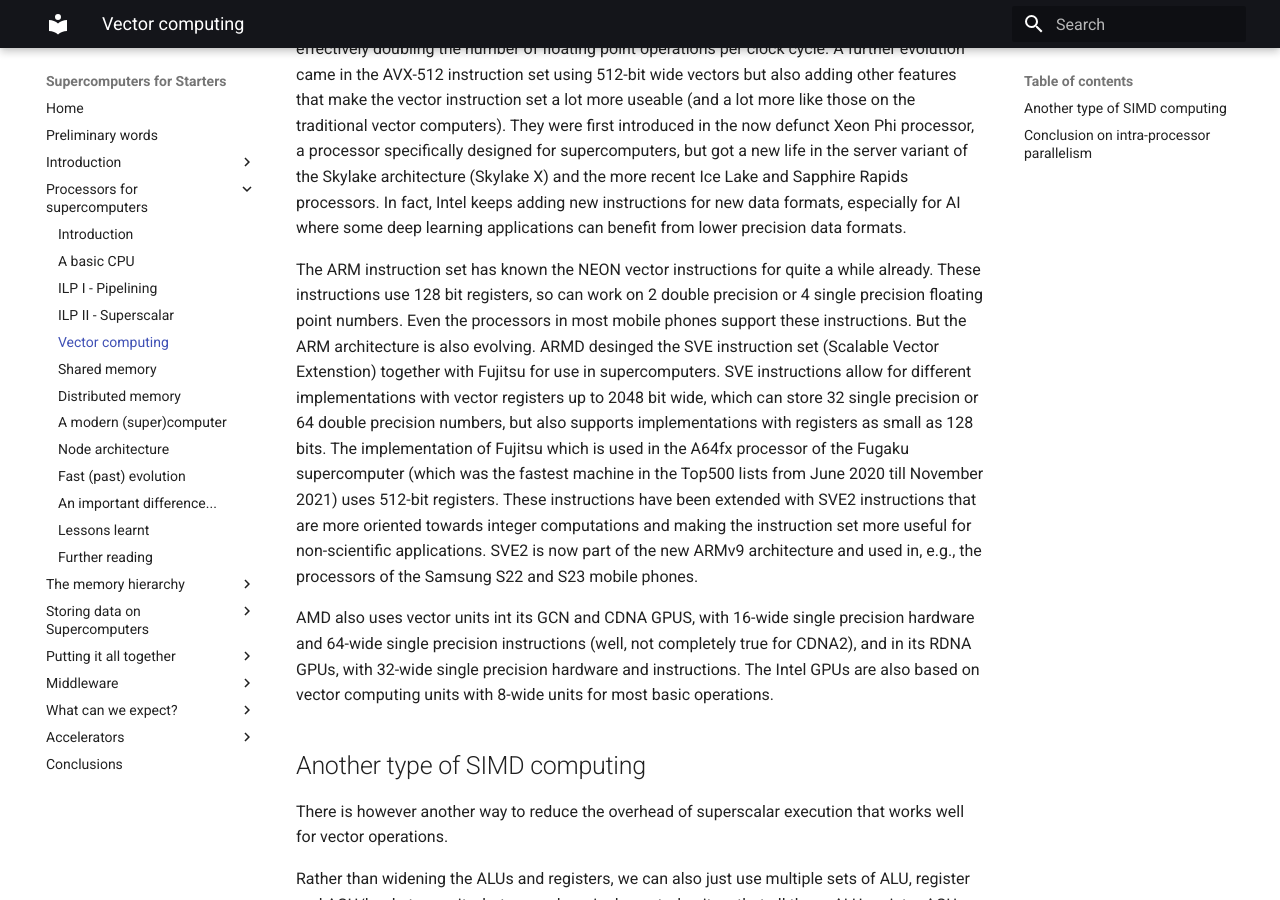
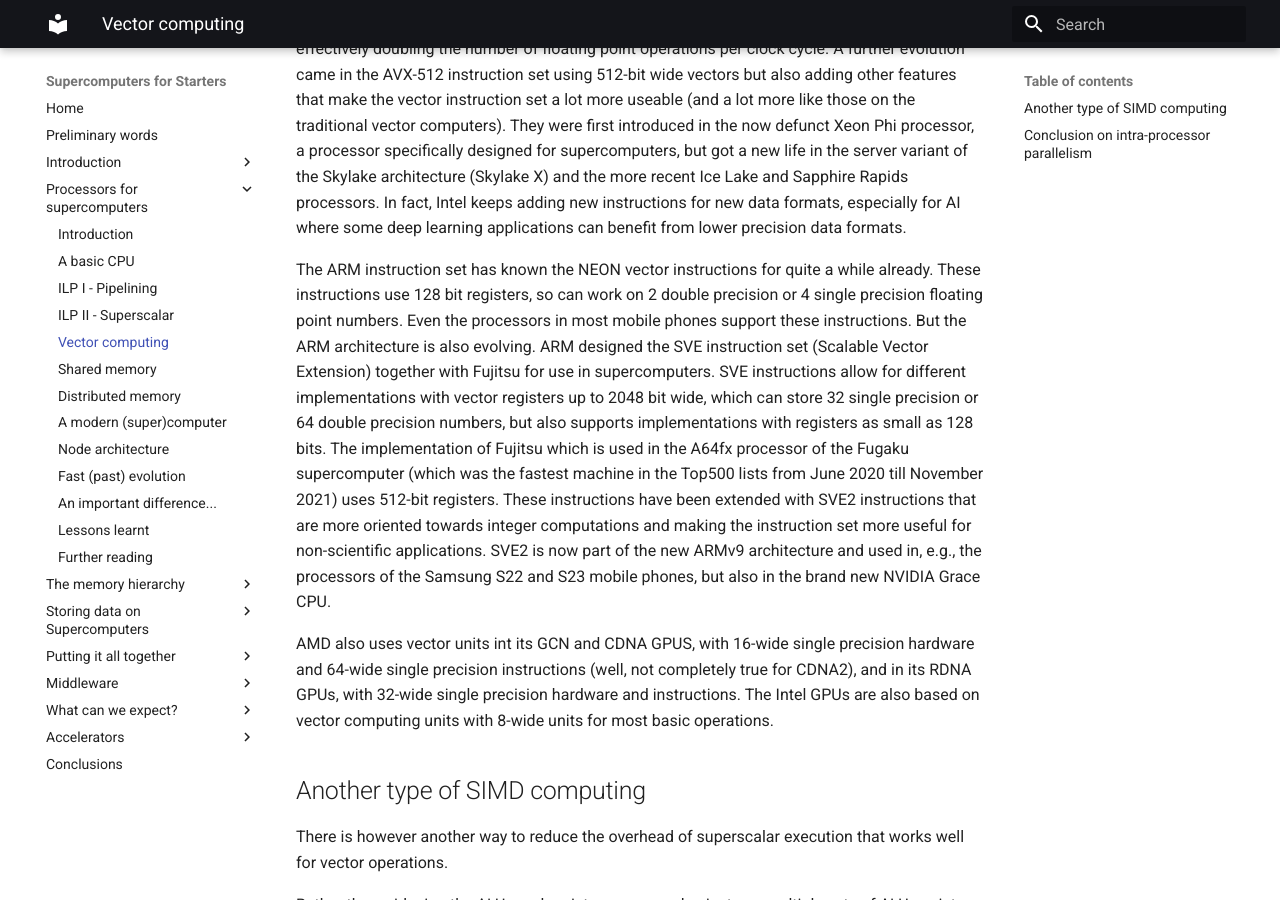
Before and after one commit to klust/SupercomputersForStarters, an MkDocs documentation site: the page built from docs/C02_Processors/C02_S05_Vectorisation.md, in a window 1280 px wide and 900 px high, scrolled down 1113 px. Built offline with MkDocs 1.6.1 and Material for MkDocs 9.7.7, drawn with Linux system fonts in a browser that asks for light colours.

Commit message:
Correction to the second chapter.

```diff
--- a/docs/C02_Processors/C02_S05_Vectorisation.md
+++ b/docs/C02_Processors/C02_S05_Vectorisation.md
@@ -61,8 +61,8 @@
 The ARM instruction set has known the NEON vector instructions for quite a while already.
 These instructions use 128 bit registers, so can work on 2 double precision or 4 single precision
 floating point numbers. Even the processors in most mobile phones support these instructions.
-But the ARM architecture is also evolving. ARMD desinged the SVE instruction set
-(Scalable Vector Extenstion) together with Fujitsu for use in supercomputers. SVE instructions
+But the ARM architecture is also evolving. ARM designed the SVE instruction set
+(Scalable Vector Extension) together with Fujitsu for use in supercomputers. SVE instructions
 allow for different implementations with vector registers up to 2048 bit wide, which can store
 32 single precision or 64 double precision numbers, but also supports implementations with
 registers as small as 128 bits. The implementation of Fujitsu which is used in the A64fx processor
@@ -70,7 +70,7 @@
 uses 512-bit registers. These instructions have been extended with SVE2 instructions that are more
 oriented towards integer computations and making the instruction set more useful for non-scientific
 applications. SVE2 is now part of the new ARMv9 architecture and used in, e.g., the processors
-of the Samsung S22 and S23 mobile phones.
+of the Samsung S22 and S23 mobile phones, but also in the brand new NVIDIA Grace CPU.
 
 AMD also uses vector units int its GCN and CDNA GPUS, with 16-wide single precision
 hardware and 64-wide single precision instructions (well, not completely true for CDNA2),
```
